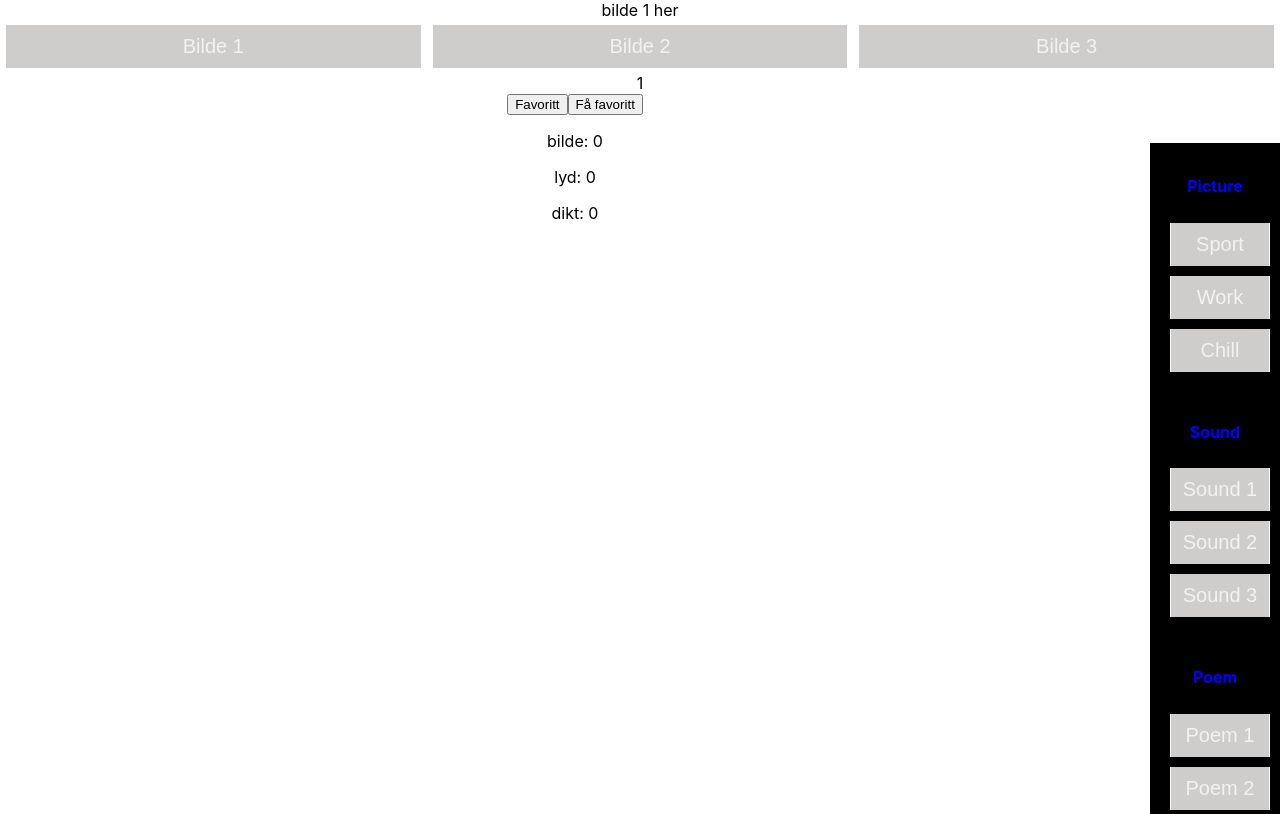
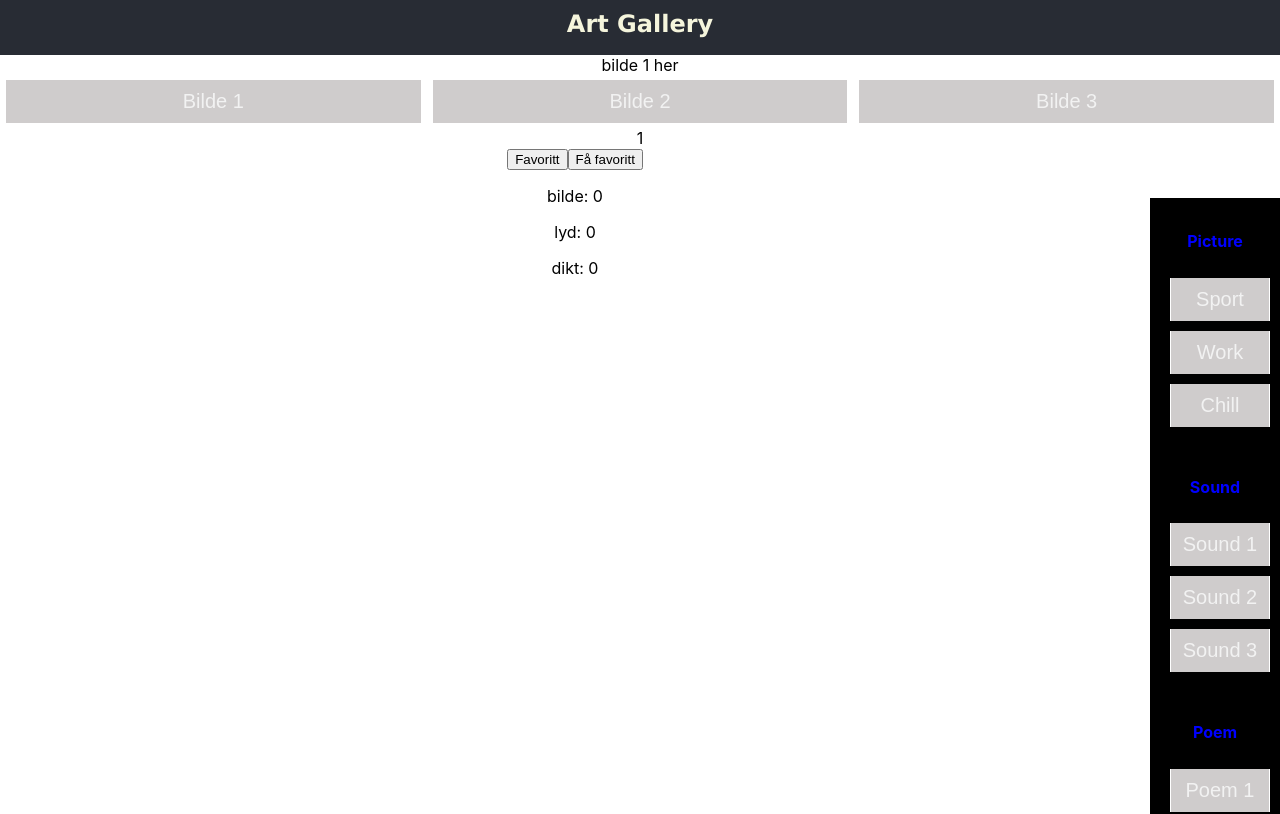
Before and after one commit to kristofferTJ/IT2108-project-1, a React (Create React App) app in the folder prosjekt-2/: page / in a window 1280 px wide. Shown: the top 814 px of the page. Built offline with nearby package versions, Linux system fonts and the light colour scheme.

Commit message:
Clean-up

```diff
--- a/prosjekt-2/src/App.tsx
+++ b/prosjekt-2/src/App.tsx
@@ -1,6 +1,7 @@
 import React, { useContext, useState } from 'react';
 import './App.css';
 import Sidebar from './components/Menu/Menu';
+import Header from './components/Header/Header';
 import { GlobalStateContext } from './context/GlobalStateContext';
 import './App.css';
 import Tabs from './components/Tabs/Tabs';
@@ -29,6 +30,7 @@ function App() {
 
   return (
     <div className="App">
+      <Header></Header>
       <div>{getImage[0][activeTab - 1]}</div>
       <tabsContext.Provider value={{ activeTab, setActiveTab }}>
         <Tabs></Tabs>
```
Also changed, not shown: 1 other file (tests, documents, lock files or other folders).
